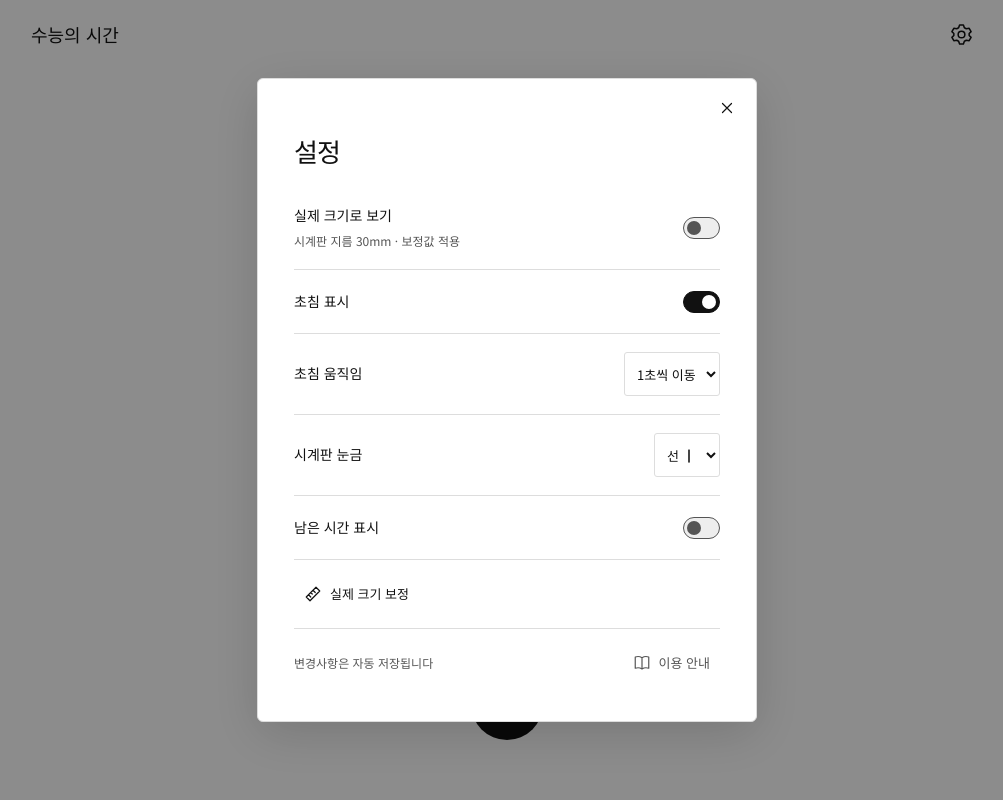
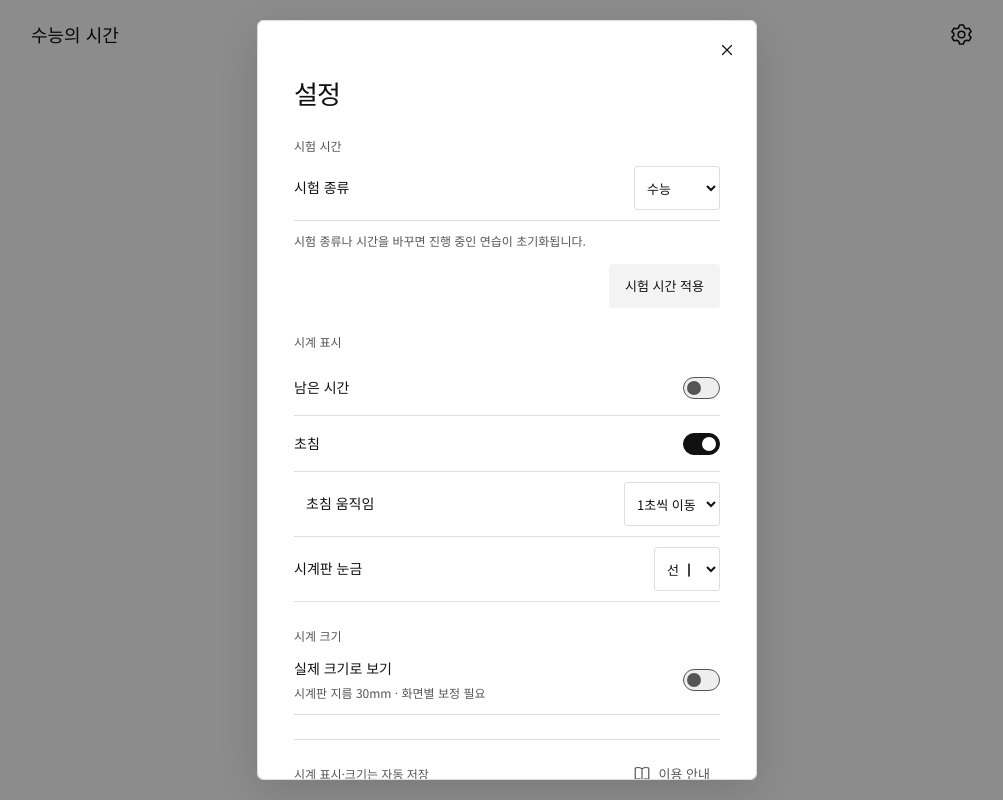
Before and after one commit to hwanghj09/susi, a website built with Vite: page index.html in a window 1280 px wide. Both pictures are taken after a click on the button 1094 px from the left and 34 px from the top of the page. Shown: the whole page, without its empty margins (133-1136 px from the left). Built offline with nearby package versions, Linux system fonts and the light colour scheme.

Commit message:
feat: add written exam mode and organize clock settings

```diff
--- a/index.html
+++ b/index.html
@@ -4,7 +4,7 @@
   <meta charset="UTF-8" />
   <meta name="viewport" content="width=device-width, initial-scale=1.0" />
   <meta name="theme-color" content="#ffffff" />
-  <meta name="description" content="큰 아날로그 시계와 함께 수능 시간을 연습하세요. 전체화면과 실제 크기 보정을 지원합니다." />
+  <meta name="description" content="큰 아날로그 시계와 함께 수능·지필고사 시간을 연습하세요. 전체화면과 실제 크기 보정을 지원합니다." />
   <title>수능의 시간</title>
   <link rel="preconnect" href="https://fonts.googleapis.com" />
   <link rel="preconnect" href="https://fonts.gstatic.com" crossorigin />
@@ -23,10 +23,11 @@
   </header>
 
   <main id="main" tabindex="-1">
-    <h1 class="sr-only">수능 시계 연습</h1>
+    <h1 class="sr-only">수능·지필고사 시계 연습</h1>
 
     <section class="period-section" aria-labelledby="period-heading">
       <h2 class="sr-only" id="period-heading">교시 선택</h2>
+      <button class="text-button written-summary" id="written-settings" aria-haspopup="dialog" aria-controls="settings-dialog" hidden>지필고사 · 시간 설정 <span data-icon="settings"></span></button>
       <div class="periods" id="periods" role="group" aria-label="교시 선택"></div>
     </section>
 
@@ -70,15 +71,37 @@
   <dialog id="settings-dialog" aria-labelledby="settings-title">
       <form method="dialog"><button class="close-dialog" aria-label="설정 닫기" title="닫기 (Esc)"><span data-icon="close"></span></button></form>
       <h2 id="settings-title">설정</h2>
-      <div class="preferences">
-        <label class="preference"><span><strong>실제 크기로 보기</strong><small>시계판 지름 30mm · 보정값 적용</small></span><input id="actual-size-toggle" name="actual-size" type="checkbox" role="switch" /><span class="toggle" aria-hidden="true"></span></label>
-        <label class="preference"><span><strong>초침 표시</strong></span><input id="seconds-toggle" name="seconds" type="checkbox" role="switch" checked /><span class="toggle" aria-hidden="true"></span></label>
-        <label class="preference"><span><strong>초침 움직임</strong></span><select class="preference-select" id="second-motion" name="second-motion"><option value="stepped">1초씩 이동</option><option value="smooth">연속 이동</option></select></label>
-        <label class="preference"><span><strong>시계판 눈금</strong></span><select class="preference-select" id="tick-style" name="tick-style"><option value="lines">선 ┃</option><option value="dots">점 ·</option></select></label>
-        <label class="preference"><span><strong>남은 시간 표시</strong></span><input id="remaining-toggle" name="remaining" type="checkbox" role="switch" /><span class="toggle" aria-hidden="true"></span></label>
-        <div class="calibration-setting"><button id="size-button" class="text-button" aria-haspopup="dialog"><span data-icon="ruler"></span> 실제 크기 보정</button></div>
-      </div>
-      <div class="settings-footer"><span>변경사항은 자동 저장됩니다</span><button class="text-button" id="guide" aria-haspopup="dialog"><span data-icon="book"></span> 이용 안내</button></div>
+      <section class="settings-group" aria-labelledby="exam-heading">
+        <h3 id="exam-heading">시험 시간</h3>
+        <form id="exam-settings">
+          <label class="preference"><span><strong>시험 종류</strong></span><select class="preference-select" id="exam-mode" name="exam-mode"><option value="suneung">수능</option><option value="written">지필고사</option></select></label>
+          <div id="written-fields" hidden>
+            <div class="exam-fields">
+              <label for="exam-start">시작 시각<input id="exam-start" name="exam-start" type="time" value="09:00" required /></label>
+              <label for="exam-minutes">시험 시간 (분)<input id="exam-minutes" name="exam-minutes" type="number" min="1" max="240" step="1" value="50" required /></label>
+            </div>
+            <p class="setting-help" id="exam-preview" aria-live="polite"></p>
+          </div>
+          <p class="setting-help">시험 종류나 시간을 바꾸면 진행 중인 연습이 초기화됩니다.</p>
+          <button class="apply-exam text-button" type="submit">시험 시간 적용</button>
+          <p class="setting-help" id="exam-result" role="status"></p>
+        </form>
+      </section>
+      <section class="settings-group" aria-labelledby="display-heading">
+        <h3 id="display-heading">시계 표시</h3>
+        <div class="preferences">
+          <label class="preference"><span><strong>남은 시간</strong></span><input id="remaining-toggle" name="remaining" type="checkbox" role="switch" /><span class="toggle" aria-hidden="true"></span></label>
+          <label class="preference"><span><strong>초침</strong></span><input id="seconds-toggle" name="seconds" type="checkbox" role="switch" checked /><span class="toggle" aria-hidden="true"></span></label>
+          <label class="preference sub-preference" id="second-motion-row"><span><strong>초침 움직임</strong></span><select class="preference-select" id="second-motion" name="second-motion"><option value="stepped">1초씩 이동</option><option value="smooth">연속 이동</option></select></label>
+          <label class="preference"><span><strong>시계판 눈금</strong></span><select class="preference-select" id="tick-style" name="tick-style"><option value="lines">선 ┃</option><option value="dots">점 ·</option></select></label>
+        </div>
+      </section>
+      <section class="settings-group" aria-labelledby="size-heading">
+        <h3 id="size-heading">시계 크기</h3>
+        <label class="preference"><span><strong>실제 크기로 보기</strong><small>시계판 지름 30mm · 화면별 보정 필요</small></span><input id="actual-size-toggle" name="actual-size" type="checkbox" role="switch" /><span class="toggle" aria-hidden="true"></span></label>
+        <div class="calibration-setting" id="calibration-setting" hidden><button id="size-button" class="text-button" aria-haspopup="dialog" aria-controls="calibration-dialog"><span data-icon="ruler"></span> 실제 크기 보정 <span id="calibration-value">100%</span></button></div>
+      </section>
+      <div class="settings-footer"><span>시계 표시·크기는 자동 저장</span><button class="text-button" id="guide" aria-haspopup="dialog"><span data-icon="book"></span> 이용 안내</button></div>
   </dialog>
 
   <dialog id="calibration-dialog" aria-labelledby="calibration-title" aria-describedby="calibration-description">
@@ -95,7 +118,7 @@
     <form method="dialog"><button class="close-dialog" aria-label="이용 안내 닫기">×</button></form>
     <h2 id="guide-title">이용 안내</h2>
     <ol class="guide-steps">
-      <li><strong>교시를 고르고 재생하세요.</strong><p>재생 아이콘이나 스페이스 키로 시작·일시정지합니다. 다른 교시를 고르면 진행 중인 연습은 초기화됩니다.</p></li>
+      <li><strong>시험 시간을 정하고 재생하세요.</strong><p>설정에서 수능 또는 지필고사를 선택하세요. 수능은 교시를 고르고, 지필고사는 시작 시각과 시험 시간(1–240분)을 정해 적용하세요. 재생 아이콘이나 스페이스 키로 시작·일시정지합니다. 다른 교시를 고르면 진행 중인 연습은 초기화됩니다.</p></li>
       <li><strong>오른쪽 위에서 설정하세요.</strong><p>톱니바퀴 버튼에서 실제 크기, 초침, 남은 시간 표시를 바꿀 수 있어요. 실제 크기 보정은 자로 30mm를 맞춰 주세요.</p></li>
       <li><strong>전체화면으로 집중하세요.</strong><p>재생 버튼 옆의 전체화면 아이콘을 누르세요. Esc나 오른쪽 위 나가기 버튼으로 돌아옵니다.</p></li>
     </ol>
--- a/src/main.js
+++ b/src/main.js
@@ -1,4 +1,4 @@
-import { periods, fourthPeriods, secondsAt, elapsedAt, handAngles, remainingText } from './time.js';
+import { periods, fourthPeriods, secondsAt, elapsedAt, handAngles, remainingText, writtenExam } from './time.js';
 const $=s=>document.querySelector(s);
 const icons={
   clock:'<circle cx="12" cy="12" r="9"/><path d="M12 6v6l4 2"/>',
@@ -25,19 +25,22 @@ function renderTicks(){
     $('#ticks').appendChild(svgEl(dots?'circle':'line',{...attrs,transform:`rotate(${i*6} 150 150)`}));
   }
 }
-for(let i=1;i<=12;i++){const a=i*Math.PI/6;const t=svgEl('text',{x:150+Math.sin(a)*105,y:150-Math.cos(a)*105+11,'text-anchor':'middle','font-family':'Arial, sans-serif','font-size':30,'font-weight':500,fill:'#111'});t.textContent=i;$('#numbers').appendChild(t);}
+for(let i=1;i<=12;i++){const a=i*Math.PI/6;const t=svgEl('text',{x:150+Math.sin(a)*105,y:150-Math.cos(a)*105+11,'text-anchor':'middle','font-family':'Arial, sans-serif','font-size':30,'font-weight':700,fill:'#111'});t.textContent=i;$('#numbers').appendChild(t);}
 let selected=0,fourth=0,running=false,saved=0,startedAt=null,finished=false,wakeLock=null;
 let scale=100;let draftScale=100;
-function readPrefs(){try{return JSON.parse(localStorage.getItem('suneung-prefs')||'{}');}catch{return {};}}
+function readPrefs(){try{const value=JSON.parse(localStorage.getItem('suneung-prefs')||'{}');return value&&typeof value==='object'?value:{};}catch{return {};}}
 const prefs=readPrefs();scale=Math.min(200,Math.max(60,Number(prefs.scale)||100));
+let examMode=prefs.examMode==='written'?'written':'suneung';
+let customExam=writtenExam(prefs.examStart,prefs.examMinutes)||writtenExam('09:00',50);
+$('#exam-mode').value=examMode;$('#exam-start').value=customExam.start;$('#exam-minutes').value=customExam.minutes;
 $('#seconds-toggle').checked=prefs.seconds!==false;$('#remaining-toggle').checked=prefs.remaining===true;$('#actual-size-toggle').checked=prefs.actualSize===true;
 $('#second-motion').value=prefs.secondMotion==='smooth'?'smooth':'stepped';
 $('#tick-style').value=prefs.tickStyle==='dots'?'dots':'lines';
 renderTicks();
-function savePrefs(){try{localStorage.setItem('suneung-prefs',JSON.stringify({scale,seconds:$('#seconds-toggle').checked,remaining:$('#remaining-toggle').checked,actualSize:$('#actual-size-toggle').checked,secondMotion:$('#second-motion').value,tickStyle:$('#tick-style').value}));}catch{}}
+function savePrefs(){try{localStorage.setItem('suneung-prefs',JSON.stringify({examMode,examStart:customExam.start,examMinutes:customExam.minutes,scale,seconds:$('#seconds-toggle').checked,remaining:$('#remaining-toggle').checked,actualSize:$('#actual-size-toggle').checked,secondMotion:$('#second-motion').value,tickStyle:$('#tick-style').value}));}catch{}}
 function applyScale(value){document.documentElement.style.setProperty('--scale',value/100);$('#scale-output').value=`${value}%`;$('#scale').setAttribute('aria-valuetext',`${value}%`);}
 applyScale(scale);
-function current(){return selected===3?{...periods[3],...fourthPeriods[fourth]}:periods[selected];}
+function current(){if(examMode==='written')return customExam;return selected===3?{...periods[3],...fourthPeriods[fourth]}:periods[selected];}
 function elapsed(){return elapsedAt(saved,startedAt,Date.now(),current().minutes*60);}
 $('#periods').innerHTML=periods.map((p,i)=>`<button class="period-button ${i===0?'active':''}" data-period="${i}" aria-label="${p.label} ${p.name}" aria-pressed="${i===0}">${p.name}</button>`).join('');
 $('#periods').addEventListener('click',e=>{const button=e.target.closest('[data-period]');if(!button||Number(button.dataset.period)===selected)return;selected=Number(button.dataset.period);fourth=0;reset();document.querySelectorAll('.period-button').forEach((b,i)=>{b.classList.toggle('active',i===selected);b.setAttribute('aria-pressed',i===selected);});updateSession();});
@@ -47,9 +50,11 @@ function updateSession(){
   $('#start-time').textContent=p.start;
   $('#end-time').textContent=p.end;
   $('#duration').innerHTML=`${p.minutes}<span>분</span>`;
-  $('#focus-subject').textContent=`${p.label} · ${p.name} 영역`;
+  $('#focus-subject').textContent=examMode==='written'?`지필고사 · ${p.start}–${p.end}`:`${p.label} · ${p.name} 영역`;
+  $('#periods').hidden=examMode==='written';
+  $('#written-settings').hidden=examMode!=='written';
   let select=$('.fourth-select');
-  if(selected===3){
+  if(examMode==='suneung'&&selected===3){
     if(!select){
       select=document.createElement('select');
       select.className='fourth-select';
@@ -84,7 +89,10 @@ function render(){
   const angles=handAngles(secondsAt(p.start)+e,$('#second-motion').value==='smooth');
   for(const [name,value]of Object.entries(angles))$(`#${name}-hand`).setAttribute('transform',`rotate(${value} 150 150)`);
   const clockSeconds=secondsAt(p.start)+Math.floor(e);
-  $('#dial').setAttribute('aria-label',`${p.name} 시계 ${String(Math.floor(clockSeconds/3600)).padStart(2,'0')}:${String(Math.floor(clockSeconds/60)%60).padStart(2,'0')}:${String(clockSeconds%60).padStart(2,'0')}`);
+  $('#dial').setAttribute('aria-label',`${p.name} 시계 ${String(Math.floor(clockSeconds/3600)%24).padStart(2,'0')}:${String(Math.floor(clockSeconds/60)%60).padStart(2,'0')}:${String(clockSeconds%60).padStart(2,'0')}`);
+  $('#second-motion-row').hidden=!$('#seconds-toggle').checked;
+  $('#calibration-setting').hidden=!$('#actual-size-toggle').checked;
+  $('#calibration-value').textContent=`${scale}%`;
   $('#second-hand').style.display=$('#seconds-toggle').checked?'':'none';
   document.body.classList.toggle('actual-size',$('#actual-size-toggle').checked);
   $('#remaining').hidden=!$('#remaining-toggle').checked;
@@ -121,7 +129,33 @@ document.addEventListener('fullscreenchange',()=>{
   else if(document.body.classList.contains('focus-mode'))exitFocus();
 });
 document.addEventListener('keydown',e=>{if(e.code==='Escape'&&!document.querySelector('dialog[open]')&&document.body.classList.contains('focus-mode'))exitFocus();if(e.code==='Space'&&!e.repeat&&!document.querySelector('dialog[open]')&&!['INPUT','SELECT','TEXTAREA','BUTTON','A'].includes(document.activeElement.tagName)){e.preventDefault();toggle();}});
-$('#settings-button').addEventListener('click',()=>$('#settings-dialog').showModal());
+function previewExam(){
+  const written=$('#exam-mode').value==='written';
+  $('#written-fields').hidden=!written;
+  $('#exam-start').disabled=!written;$('#exam-minutes').disabled=!written;
+  const draft=writtenExam($('#exam-start').value,Number($('#exam-minutes').value));
+  $('#exam-preview').textContent=draft?`${draft.start}–${draft.end} · ${draft.minutes}분${secondsAt(draft.end)<secondsAt(draft.start)?' · 다음 날 종료':''}`:'시작 시각과 1–240분의 시험 시간을 입력하세요.';
+  $('#exam-result').textContent='';
+}
+function openSettings(){
+  $('#exam-mode').value=examMode;$('#exam-start').value=customExam.start;$('#exam-minutes').value=customExam.minutes;
+  previewExam();$('#settings-dialog').showModal();
+}
+$('#settings-button').addEventListener('click',openSettings);
+$('#written-settings').addEventListener('click',openSettings);
+for(const id of ['exam-mode','exam-start','exam-minutes'])$(`#${id}`).addEventListener('input',previewExam);
+$('#exam-settings').addEventListener('submit',e=>{
+  e.preventDefault();
+  const nextMode=$('#exam-mode').value==='written'?'written':'suneung';
+  const nextExam=writtenExam($('#exam-start').value,Number($('#exam-minutes').value));
+  if(nextMode==='written'&&!nextExam)return;
+  const changed=nextMode!==examMode||(nextMode==='written'&&(nextExam.start!==customExam.start||nextExam.minutes!==customExam.minutes));
+  examMode=nextMode;if(nextMode==='written')customExam=nextExam;
+  if(changed)reset();
+  savePrefs();updateSession();
+  $('#exam-result').textContent=changed?'시험 시간을 적용했어요. 연습 화면에서 재생하세요.':'현재 시험 시간과 같아요. 연습을 유지합니다.';
+});
+previewExam();
 $('#guide').addEventListener('click',()=>$('#guide-dialog').showModal());$('#close-guide').addEventListener('click',()=>$('#guide-dialog').close());
 $('#size-button').addEventListener('click',()=>{draftScale=scale;$('#scale').value=scale;applyScale(scale);$('#calibration-dialog').showModal();});$('#scale').addEventListener('input',e=>{draftScale=Number(e.target.value);applyScale(draftScale);});$('#save-size').addEventListener('click',()=>{scale=draftScale;savePrefs();$('#calibration-dialog').close();notify('이 화면의 시계 크기를 저장했어요.');});$('#calibration-dialog').addEventListener('close',()=>applyScale(scale));
 document.addEventListener('visibilitychange',()=>{if(!document.hidden){render();if(running)requestWakeLock();}});
--- a/src/style.css
+++ b/src/style.css
@@ -76,11 +76,23 @@ main { max-width: 1000px; margin: auto; padding: 12px 24px 24px; }
 .primary-button { display: flex; align-items: center; justify-content: center; gap: 10px; min-height: 50px; width: 100%; padding: 12px 16px; border: 1px solid var(--primary); border-radius: 5px; background: var(--primary); color: var(--primary-foreground); font-weight: 500; }
 .primary-button:hover { background: #333; color: var(--primary-foreground); }
 .fourth-select, .preference-select { display: block; max-width: 100%; min-height: 44px; padding: 8px; border: 1px solid var(--line); border-radius: 3px; background: var(--surface); color: var(--ink); font-size: 13px; }
+.written-summary { margin: 0 auto 16px; color: var(--muted); }
+.settings-group { margin-top: 24px; }
+.settings-group h3 { margin: 0; font-size: 12px; font-weight: 600; color: var(--muted); }
+.setting-help { margin-top: 10px; font-size: 12px; color: var(--muted); }
+.setting-help:empty { display: none; }
+.exam-fields { display: grid; grid-template-columns: repeat(2, minmax(0, 1fr)); gap: 12px; margin-top: 16px; }
+.exam-fields label { min-width: 0; font-size: 12px; color: var(--muted); }
+.exam-fields input { display: block; width: 100%; min-width: 0; min-height: 44px; margin-top: 6px; padding: 8px; border: 1px solid var(--line); border-radius: 3px; background: var(--surface); color: var(--ink); }
+.apply-exam { margin: 12px 0 0 auto; padding-inline: 16px; background: var(--selected); font-weight: 500; }
+.preference.sub-preference { padding-left: 12px; }
+#calibration-value { color: var(--muted); font-variant-numeric: tabular-nums; }
+.settings-footer { margin-top: 24px; }
 .preferences { display: grid; grid-template-columns: 1fr; margin-top: 8px; }
 .preference small { color: var(--muted); font-size: 12px; }
 .calibration-setting { padding: 12px 0; }
 .settings-footer { display: flex; align-items: center; justify-content: space-between; gap: 8px; border-top: 1px solid var(--line); padding-top: 12px; font-size: 12px; color: var(--muted); }
-.preference { display: flex; align-items: center; gap: 12px; justify-content: space-between; position: relative; cursor: pointer; min-height: 64px; padding: 18px 0; border-bottom: 1px solid var(--line); }
+.preference { display: flex; align-items: center; gap: 12px; justify-content: space-between; position: relative; cursor: pointer; min-height: 56px; padding: 10px 0; border-bottom: 1px solid var(--line); }
 .preference > span:first-child { display: flex; flex-direction: column; gap: 3px; }
 .preference strong { font-size: 14px; font-weight: 500; }
 .preference input { position: absolute; right: 0; width: 44px; height: 44px; margin: 0; opacity: 0; cursor: pointer; }
--- a/src/time.js
+++ b/src/time.js
@@ -14,3 +14,10 @@ export function secondsAt(time) { const [h,m] = time.split(':').map(Number); ret
 export function elapsedAt(saved, startedAt, now, duration) { return Math.min(duration, Math.max(0,saved+(startedAt === null ? 0 : (now-startedAt)/1000))); }
 export function handAngles(seconds, smooth=false) { return { hour: seconds / 120 % 360, minute: seconds / 10 % 360, second: (smooth?seconds:Math.floor(seconds)) % 60 * 6 }; }
 export function remainingText(seconds) { const s=Math.ceil(Math.max(0,seconds));return `${String(Math.floor(s/60)).padStart(2,'0')}:${String(s%60).padStart(2,'0')}`; }
+
+export function writtenExam(start, minutes) {
+  if (typeof start !== 'string' || !/^([01]\d|2[0-3]):[0-5]\d$/.test(start) || !Number.isInteger(minutes) || minutes < 1 || minutes > 240) return null;
+  const endMinutes = (secondsAt(start) / 60 + minutes) % 1440;
+  const end = `${String(Math.floor(endMinutes / 60)).padStart(2, '0')}:${String(endMinutes % 60).padStart(2, '0')}`;
+  return { id: 'written', label: '지필고사', name: '지필고사', start, end, minutes };
+}
```
Also changed, not shown: src/time.test.js (+8 -0 lines), README.md.
